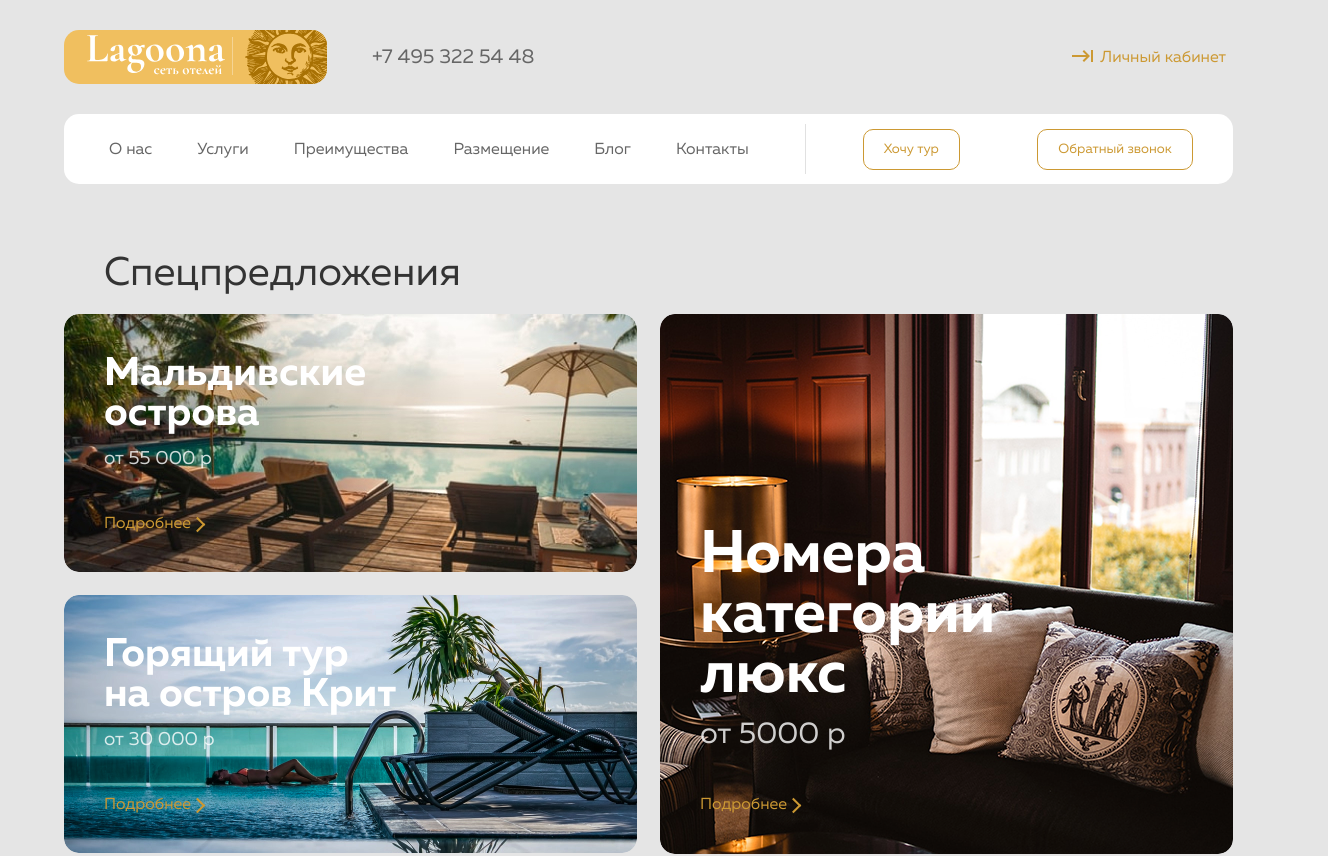
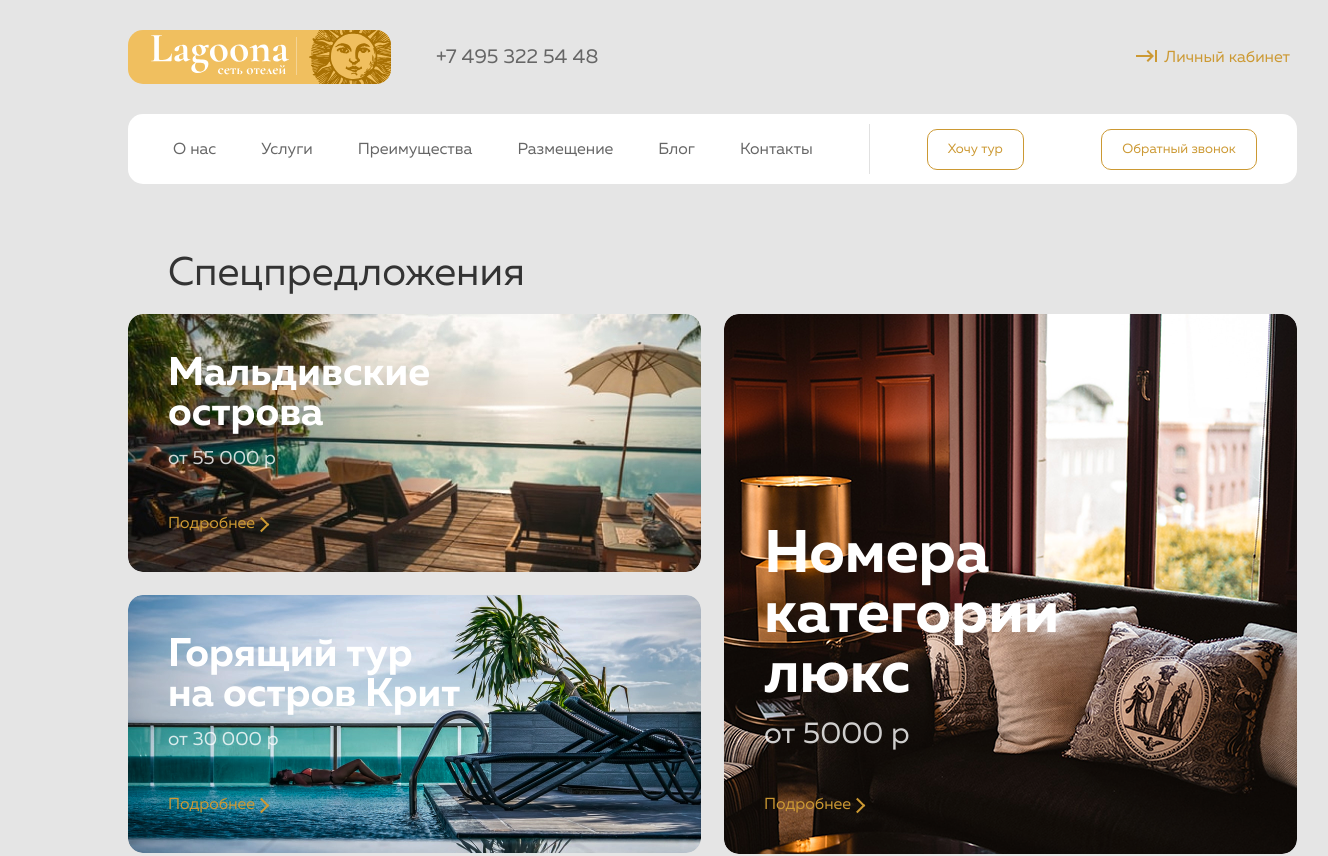
Before and after one commit to nuraga123/lagoona-hotel, a React (Create React App) app: page / in a window 1280 px wide. Shown: the top 856 px of the page, 1328 px wide, since content can reach past the window. Built offline with nearby package versions, Linux system fonts and the light colour scheme.

Commit message:
fix margin body 10%

```diff
--- a/src/App.css
+++ b/src/App.css
@@ -14,7 +14,7 @@
 
 body {
     background: #E5E5E5;
-    margin: auto 5%;
+    margin: auto 10%;
     padding: 0;
 }
 
```
